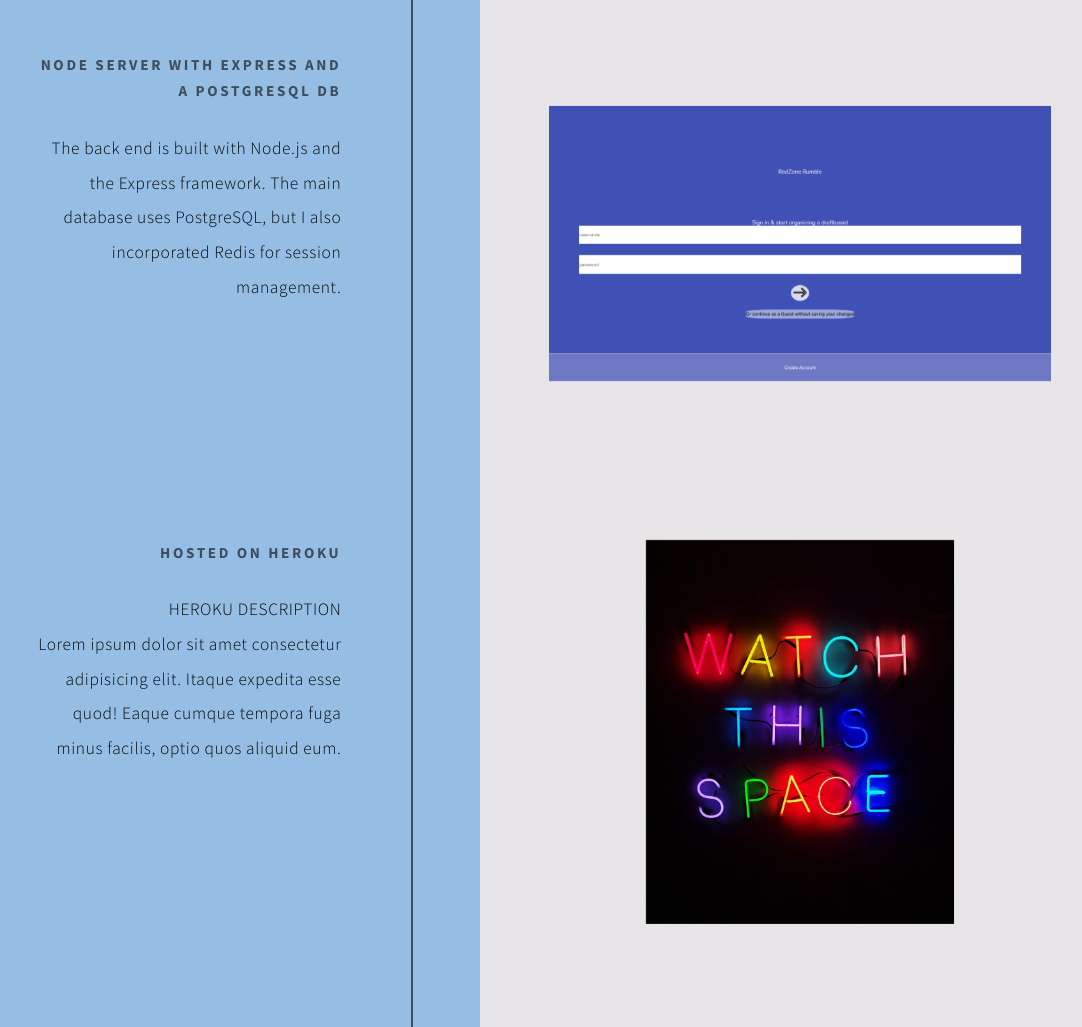
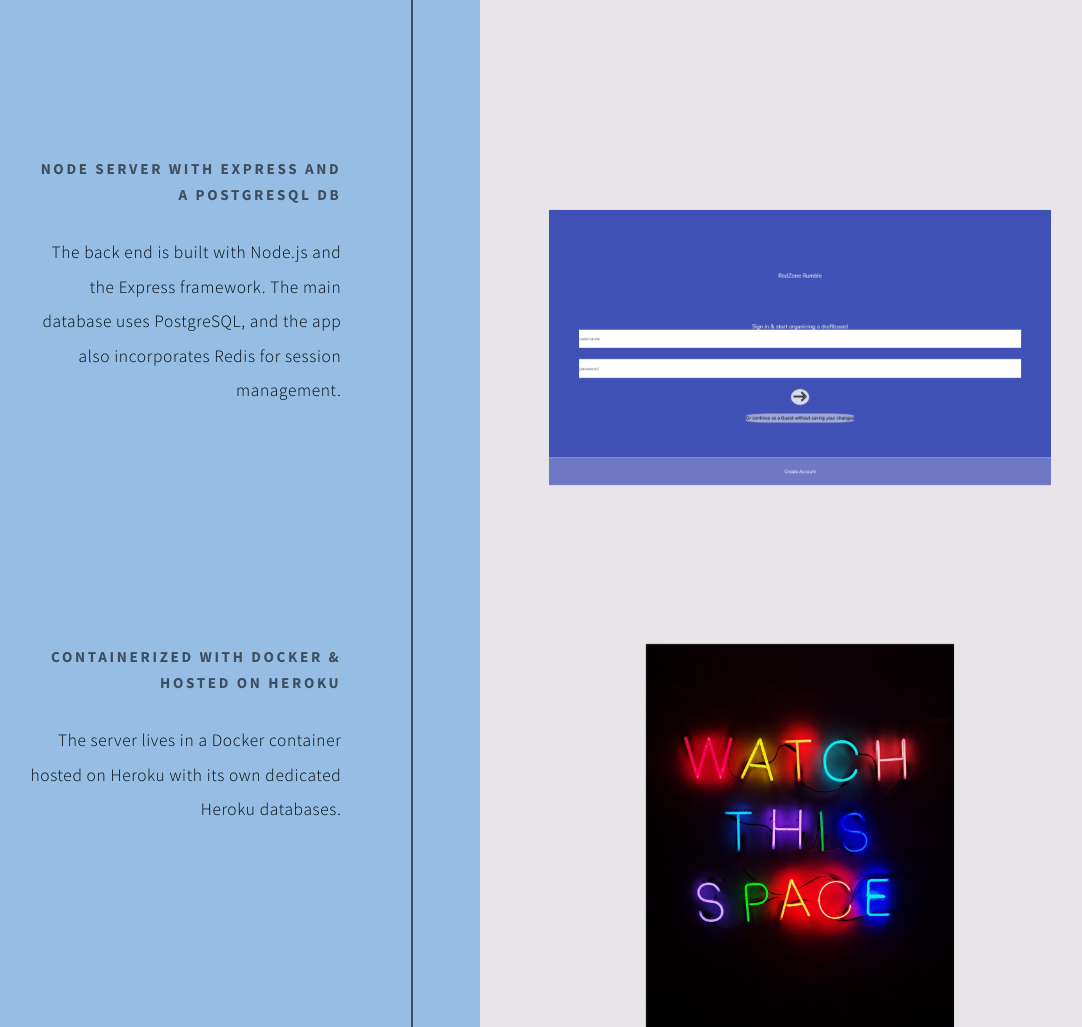
Before and after one commit to samueljfuentes/portfolio, a website: page index.html in a window 1280 px wide. Shown: the part 4120-5147 px from the top of the page, without its empty margins (160-1242 px from the left). Drawn offline with Linux system fonts and the light colour scheme.

Commit message:
almost there...

```diff
--- a/index.html
+++ b/index.html
@@ -42,8 +42,6 @@
       </header>
       <div class="content">
         <p>
-          <!-- <strong>I'm a self-taught developer</strong> eager to learn from other talented software engineers and work on meaningful projects. I've been playing around with Python and JavaScript for several years and I've built dozens of small and large projects over that time. From writing small scripts for parsing through financial market data; to coding along with courses and building small e-commerce websites; to building my own full-stack, containerized application hosted on Heroku. I'm finally looking for an opportunity to apply my skillset in a professional capacity and accelerate my learning.
-          <br><br> -->
           <strong>I'm a self-taught developer</strong> and I've been playing around with Python and JavaScript for several years now. From writing small scripts for parsing through financial market data; to coding along with courses and building small e-commerce websites; to building my own full-stack, containerized application hosted on Heroku. More recently I've decided to try making a career out of this hobby and break into tech from a non-traditional background.
           <br><br>
           I first became interested in programming as a supplement to another one of my interests: cybersecurity. I've been curious about a career in penetration testing and red teaming, and so I began teaching myself the basics of computer science and networking. I quickly realized that the best hackers are proficient programmers, and from my proverbial "first 'Hello, World!'" I was immediately hooked. As someone who enjoyed and excelled at mathematics and abstraction in school, the problem solving aspect of the craft is incredibly fulfilling. The opportunity to test, maintain, and - especially - build real production software while improving as an engineer and my quality of life is a really exciting prospect.
@@ -86,7 +84,9 @@
           <br>
           This project is a tool for ranking and organizing NFL players for upcoming fantasy football drafts. I want to build something that I can use even if the quality isn't the best, and something that I can't readily find online the way I would like to use it.
           <br><br>
-          The App features user accounts and incorporates a basic login and authorization system so that users can save their changes. The UI also offers the option to drag-and-drop players around the draftboard (needs some refining on mobile) for a smoother experience. Features I plan on adding incrementally include autosave, profile customization, and a notes section for players. I suppose I could show the design some more love too...
+          The App features user accounts and incorporates a basic login and authorization system so that users can save their changes. The UI also offers the option to drag-and-drop players around the draftboard (needs some refining on mobile) for a smoother experience. Features I plan on adding incrementally include autosave, profile customization, and a notes section for players. I suppose I could show the visual design some more love too...
+          <br><br>
+          Please reach out to provide feedback on any bugs, UI, and code structure if you decide to engage with the app!
         </p>
         <!-- SUB SECTION -->
         <section>
@@ -111,7 +111,7 @@
         <section>
           <header class="subsection-header">
             <h3>Node Server with Express and a PostgreSQL DB</h3>
-            <p>The back end is built with Node.js and the Express framework. The main database uses PostgreSQL, but I also incorporated Redis for session management.</p>
+            <p>The back end is built with Node.js and the Express framework. The main database uses PostgreSQL, and the app also incorporates Redis for session management.</p>
           </header>
           <div class="content">
             <div class="gallery">
@@ -129,9 +129,8 @@
         <!-- SUB SECTION -->
         <section>
           <header class="subsection-header">
-            <h3>Hosted on Heroku</h3>
-            <p>HEROKU DESCRIPTION <br> Lorem ipsum dolor sit amet consectetur adipisicing elit. Itaque expedita esse quod! Eaque
-              cumque tempora fuga minus facilis, optio quos aliquid eum.</p>
+            <h3>Containerized with Docker & Hosted on Heroku</h3>
+            <p>The server lives in a Docker container hosted on Heroku with its own dedicated Heroku databases.</p>
           </header>
           <div class="content">
             <div class="gallery">
```
